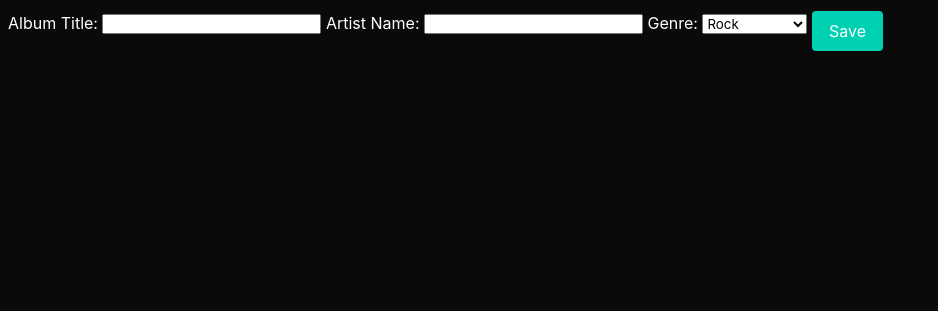
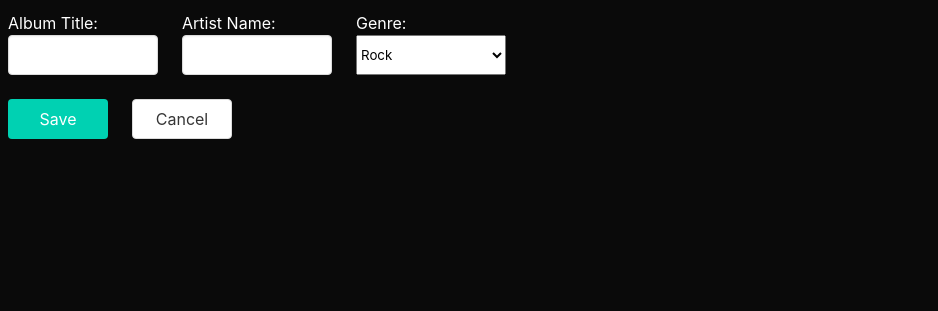
Before and after one commit to chriscors/Django-Music, a Django app: page /album/new in a window 1280 px wide. Shown: the part 77-388 px from the top of the page, without its empty margins (0-938 px from the left). Run offline with Django 4.2, Linux system fonts and the light colour scheme; some libraries are stand-ins or nearby versions.

Commit message:
Adds cancel button

```diff
--- a/albums/forms.py
+++ b/albums/forms.py
@@ -10,6 +10,18 @@ class AlbumForm(forms.Form):
     genre = forms.ChoiceField(
         label="Genre:", choices=Album.Genre.choices, required=False)
 
+    def __init__(self, *args, **kwargs):
+        super().__init__(*args, **kwargs)
+
+        self.fields['title'].widget.attrs['class'] = 'input'
+        # self.fields['title'].label.widget.attrs['class'] = 'label'
+
+        self.fields['artist'].widget.attrs['class'] = 'input'
+        # self.fields['artist'].label.widget.attrs['class'] = 'label'
+
+        self.fields['genre'].widget.attrs['class'] = 'select'
+        # self.fields['genre'].label.widget.attrs['class'] = 'label'
+
 
 class AlbumFormModel(forms.ModelForm):
     class Meta:
--- a/albums/static/css/styles.css
+++ b/albums/static/css/styles.css
@@ -15,3 +15,17 @@ body {
 .card-header-title {
   text-overflow: ellipsis;
 }
+
+.input,
+.select {
+  width: 150px;
+  display: block;
+}
+
+#id_genre {
+  height: 40px;
+}
+
+form button {
+  width: 100px;
+}
--- a/albums/templates/albums/album_edit.html
+++ b/albums/templates/albums/album_edit.html
@@ -4,8 +4,28 @@
   <form action="" method="post">
     {% csrf_token %}
 
-    {{form}}
-    <button class="button is-primary" type="submit">Save</button>
+    <div class="columns">
+      <div class="field column is-narrow mb-0">
+        {{ form.title.label_tag }}
+        {{ form.title }}
+      </div>
+      <div class="field column is-narrow mb-0">
+        {{ form.artist.label_tag }}
+        {{ form.artist }}
+      </div>
+      <div class="field column is-narrow mb-0">
+        {{ form.genre.label_tag }}
+        {{ form.genre }}
+      </div>
+    </div>
+    <div class="columns">
+      <div class="column is-narrow">
+        <button class="button is-primary" id="submit-button" type="submit">Save</button>
+      </div>
+      <div class="column is-narrow">
+        <button class="button is-secondary" id="cancel-button" onclick="history.back()"> Cancel</button>
+      </div>
+    </div>
 
   </form>
 {% endblock content %}
--- a/albums/templates/albums/album_list.html
+++ b/albums/templates/albums/album_list.html
@@ -1,6 +1,6 @@
 {% extends 'albums/base.html' %}
 {% block title %}
-  <h1 class="py-3">{{title}}</h1>
+  <h1 class="is-size-4 pb-5">{{title}}</h1>
 
 {% endblock title %}
 {% block content %}
--- a/albums/views.py
+++ b/albums/views.py
@@ -26,7 +26,7 @@ def album_new(request, album=None):
             art.slug = slugify(art.name, True) if new else None
 
             album = Album.objects.create(title=tit, genre=gen, artist=art)
-        return redirect('album_detail', pk=album.pk)
+        return redirect('album_details', pk=album.pk)
     form = AlbumForm()
 
     return render(request, 'albums/album_edit.html', {'form': form})
@@ -73,8 +73,8 @@ def album_edit(request, pk):
 def artist_list(request, slug):
     artist = Artist.objects.get(slug=slug)
     albums = Album.objects.filter(artist=artist)
-    return render(request, 'albums/artist_list.html',
-                  {'albums': albums, 'title': f'{albums[0].artist} Albums'})  # THIS IS WHERE YOU LEFT OFF
+    return render(request, 'albums/album_list.html',
+                  {'albums': albums, 'title': f'{artist.name} Albums'})  # THIS IS WHERE YOU LEFT OFF
 
 
 def album_delete(request, pk):
--- a/djando_music/settings.py
+++ b/djando_music/settings.py
@@ -121,11 +121,10 @@ USE_TZ = True
 # Static files (CSS, JavaScript, Images)
 # https://docs.djangoproject.com/en/4.1/howto/static-files/
 
-STATIC_URL = 'static/'
+STATIC_URL = 'albums/static/'
 
 STATICFILES_DIRS = [
     BASE_DIR / "albums/static",
-    '/var/www/static/',
 ]
 # Default primary key field type
 # https://docs.djangoproject.com/en/4.1/ref/settings/#default-auto-field
--- a/djando_music/urls.py
+++ b/djando_music/urls.py
@@ -25,6 +25,6 @@ urlpatterns = [
     path("album/new", views.album_new, name="album_new"),
     path('album/<int:pk>', views.album_details, name='album_details'),
     path('album/<int:pk>/edit/', views.album_edit, name='album_edit'),
-    path('<slug:artist>', views.artist_list, name='artist_list'),
+    path('<slug:slug>', views.artist_list, name='artist_list'),
     path('album/<int:pk>/delete/', views.album_delete, name='album_delete')
 ]
```
Also changed, not shown: albums/templates/albums/artist_list.html (deleted, +0 -29 lines).
